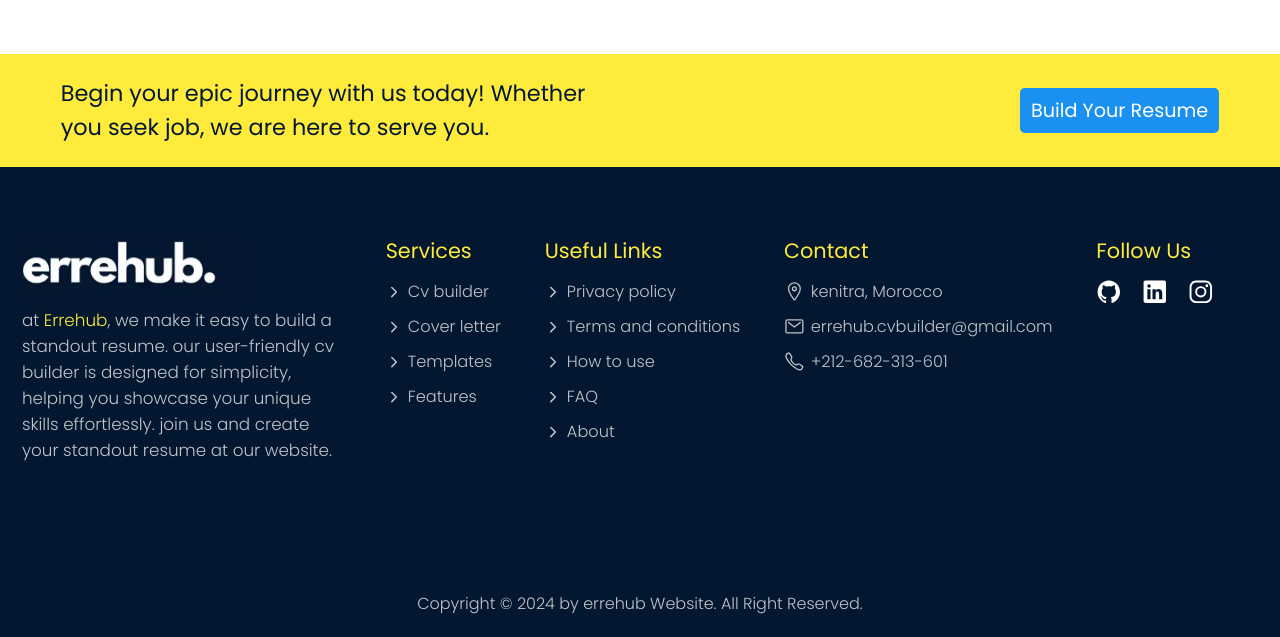
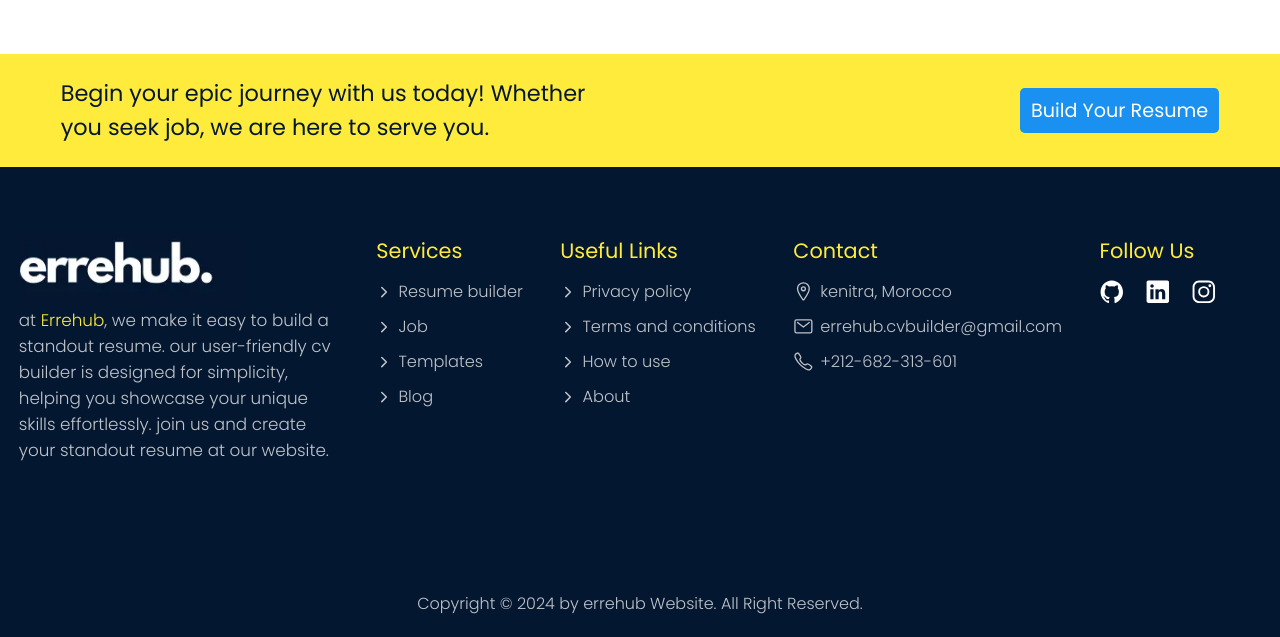
Before and after one commit to youssef-erremili/Resume-Builder, a PHP site: page / in a window 1280 px wide. Shown: the part 3871-4508 px from the top of the page. Run offline with PHP 8.4, Linux system fonts and the light colour scheme; some web fonts are replaced.

Commit message:
Fix links

```diff
--- a/index.php
+++ b/index.php
@@ -6,7 +6,6 @@ include("config/config.php");
 
 <!DOCTYPE html>
 <html lang="en">
-
 <head>
     <meta charset="UTF-8">
     <meta name="viewport" content="width=device-width, initial-scale=1.0">
@@ -14,7 +13,6 @@ include("config/config.php");
     <link rel="stylesheet" href="assets/styles/style.css">
     <link rel="shortcut icon" href="assets/image/favicon.ico" type="image/x-icon">
 </head>
-
 <body>
     <header>
         <div class="nav">
@@ -31,15 +29,12 @@ include("config/config.php");
                                 <li>
                                     <a href="editor/editor.php">build resume</a>
                                 </li>
-                                <li>
-                                    <a href="">cover letter</a>
-                                </li>
                             </ul>
                         </div>
                     </li>
                     <li><a href="template/template.php">templates</a></li>
                     <li><a href="job/listing.php">jobs</a></li>
-                    <li><a href="blog/content.php">blog</a></li>
+                    <li><a href="blog/blog.php">blog</a></li>
                     <li><a href="blog/topic.php?id=2&title=about-us&image=../assets/image/about-us.jpg">about</a></li>
                 </ul>
             </nav>
@@ -93,7 +88,7 @@ include("config/config.php");
                         <h2>Easy to use CV builder</h2>
                         <p>Craft your career effortlessly with our CV builder Easy to use, professional
                             results. change CV templates and customize fonts. No download required!"</p>
-                        <a href="blog/content.php">How it works</a>
+                        <a href="blog/topic.php?id=2&title=about-us&image=../assets/image/about-us.jpg">How it works</a>
                     </div>
                 </div>
                 <div class="col col2">
@@ -101,7 +96,7 @@ include("config/config.php");
                         <h2>Easy Resume Editing After Completion</h2>
                         <p>Transforming your CV building experience, Our commitment is to empower you with a
                             hassle-free process,Your professional journey begins with ease and flexibility, making us the ideal choice for your CV-building needs.</p>
-                        <a href="blog/content.php">Blogs</a>
+                        <a href="blog/blog.php">Blogs</a>
                     </div>
                     <div class="contImg">
                         <img src="assets/image/exportpdf.webp" alt="export to use in errehub">
@@ -115,7 +110,7 @@ include("config/config.php");
                         <h2>Free Resume template</h2>
                         <p>Check out our free CV examples, resume examples, and other career resources to
                             make the most of your job search. Stuck somewhere? We are here to answer your resume questions.</p>
-                        <a href="template/template.html">Choose a template</a>
+                        <a href="template/template.php">Choose a template</a>
                     </div>
                 </div>
             </div>
@@ -172,22 +167,22 @@ include("config/config.php");
             </div>
             <div class="footRight">
                 <div class="footBtn">
-                    <a class="getStarted footBtn" href="">build your resume</a>
+                    <a class="getStarted footBtn" href="editor/editor.php">build your resume</a>
                 </div>
             </div>
         </div>
         <div class="mainFooter">
             <div class="footCol about">
-                <a href="index.html"><img src="assets/image/errehub-dark.webp" alt="logo of the website Errehub"></a>
-                <p>At <a class="footInd" href="index.html">errehub</a>, we make it easy to build a standout resume. Our user-friendly CV builder is designed for simplicity, helping you showcase your unique skills effortlessly. Join us and create your standout resume at our website.</p>
+                <a href="index.php"><img src="assets/image/errehub-dark.webp" alt="logo of the website Errehub"></a>
+                <p>At <a class="footInd" href="index.php">errehub</a>, we make it easy to build a standout resume. Our user-friendly CV builder is designed for simplicity, helping you showcase your unique skills effortlessly. Join us and create your standout resume at our website.</p>
             </div>
             <div class="footCol services">
                 <h3>services</h3>
                 <ul>
-                    <li><a href=""><ion-icon name="chevron-forward-outline"></ion-icon> Cv builder</a></li>
-                    <li><a href=""><ion-icon name="chevron-forward-outline"></ion-icon> Cover letter</a></li>
-                    <li><a href=""><ion-icon name="chevron-forward-outline"></ion-icon> Templates</a></li>
-                    <li><a href=""><ion-icon name="chevron-forward-outline"></ion-icon> Features</a></li>
+                    <li><a href="editor/editor.php"><ion-icon name="chevron-forward-outline"></ion-icon> Resume builder</a></li>
+                    <li><a href="job/listing.php"><ion-icon name="chevron-forward-outline"></ion-icon> Job</a></li>
+                    <li><a href="template/template.php"><ion-icon name="chevron-forward-outline"></ion-icon> Templates</a></li>
+                    <li><a href="blog/blog.php"><ion-icon name="chevron-forward-outline"></ion-icon> Blog</a></li>
                 </ul>
             </div>
             <div class="footCol link">
@@ -196,8 +191,7 @@ include("config/config.php");
                     <li><a href=""><ion-icon name="chevron-forward-outline"></ion-icon> Privacy policy</a></li>
                     <li><a href=""><ion-icon name="chevron-forward-outline"></ion-icon> Terms and conditions</a></li>
                     <li><a href=""><ion-icon name="chevron-forward-outline"></ion-icon> How to use</a></li>
-                    <li><a href=""><ion-icon name="chevron-forward-outline"></ion-icon> FAQ</a></li>
-                    <li><a href=""><ion-icon name="chevron-forward-outline"></ion-icon> About</a></li>
+                    <li><a href="blog/topic.php?id=2&title=about-us&image=../assets/image/about-us.jpg"><ion-icon name="chevron-forward-outline"></ion-icon> About</a></li>
                 </ul>
             </div>
             <div class="footCol address">
```
